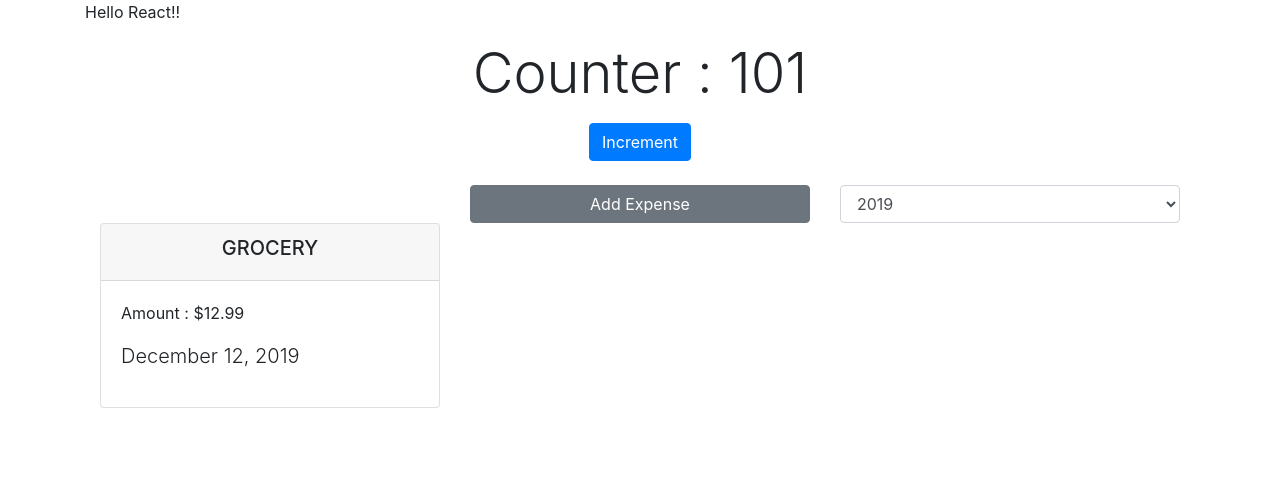
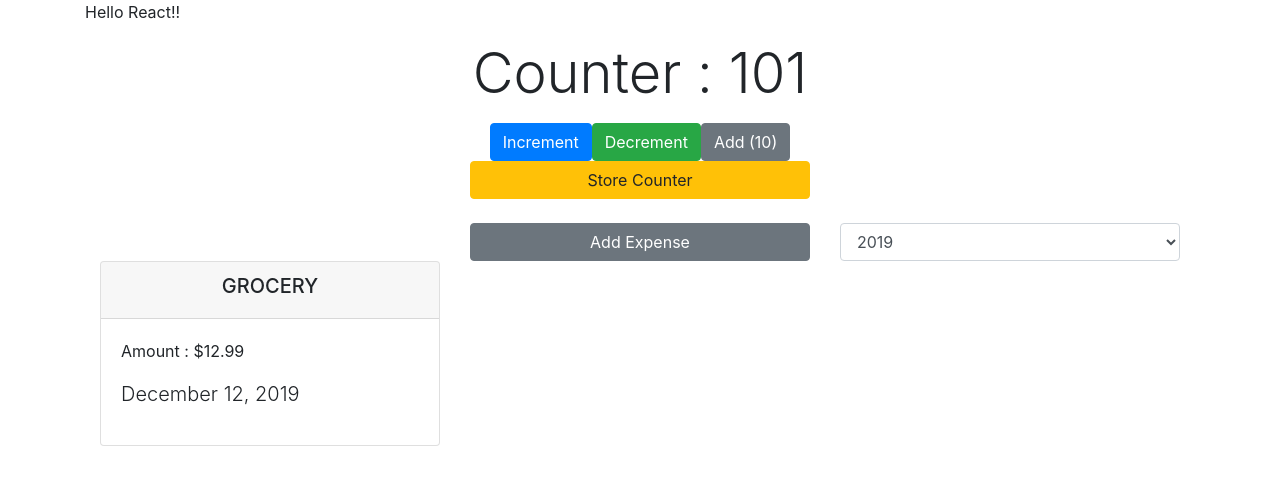
Before and after one commit to synergy2411/b2_react-mar-22, a React (Create React App) app in the folder my-app/: page / in a window 1280 px wide. Shown: the top 484 px of the page. Built offline with nearby package versions, Linux system fonts and the light colour scheme.

Commit message:
complex state

```diff
--- a/my-app/src/Components/HooksDemo/UseReducderDemo.tsx
+++ b/my-app/src/Components/HooksDemo/UseReducderDemo.tsx
@@ -1,8 +1,10 @@
+import { countReset } from "console";
 import { useReducer } from "react";
 
 
 interface CounterState {
     counter : number;
+    result : Array<number>;
 }
 
 interface Actions {
@@ -12,17 +14,36 @@ interface Actions {
 
 enum ActionTypes {
     INCREMENT,
-    DECREMENT
+    DECREMENT,
+    ADD_COUNTER,
+    STORE_RESULT
 }
 
 const initialState : CounterState = {
-    counter : 101
+    counter : 101,
+    result : []
 }
 
 const reducerFn = (state : CounterState, action : Actions) => {
     if(action.type === ActionTypes.INCREMENT){
         return {
+            ...state,
             counter : state.counter + 1
+        }
+    }else if(action.type === ActionTypes.DECREMENT){
+        return {
+            ...state,
+            counter : state.counter - 1
+        }
+    }else if(action.type === ActionTypes.ADD_COUNTER){
+        return {
+            ...state,       // {counter, result}
+            counter : state.counter + action.payload!
+        }
+    }else if(action.type === ActionTypes.STORE_RESULT){
+        return {
+            ...state,
+            result : [state.counter, ...state.result]
         }
     }
     return state;
@@ -37,6 +58,29 @@ const UseReducerDemo = () => {
                 onClick={() => dispatchFn({type : ActionTypes.INCREMENT})}>
                 Increment
             </button>
+            <button className="btn btn-success"
+                onClick={() => dispatchFn({type : ActionTypes.DECREMENT})}>
+                Decrement
+            </button>
+            <button className="btn btn-secondary"
+                onClick={() => dispatchFn({type : ActionTypes.ADD_COUNTER, payload : 10})}>
+                Add (10)
+            </button>
+            <br />
+            <div className="row">
+                <div className="col-4 offset-4">
+                    <button
+                        onClick={() => dispatchFn({type : ActionTypes.STORE_RESULT})}
+                        className="btn btn-block btn-warning"> Store Counter </button>
+                </div>
+            </div>
+            <div className="row">
+                <div className="col-4 offset-4">
+                    <ul className="list-group">
+                    {state.result.map((r,i) => <li className="list-group-item" key={i}>{r}</li>)}
+                    </ul>
+                </div>
+            </div>
         </div>
     )
 }
```
Also changed, not shown: 2 other files (tests, documents, lock files or other folders).
